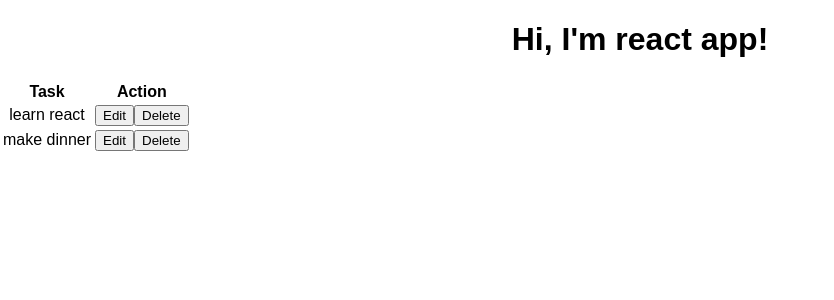
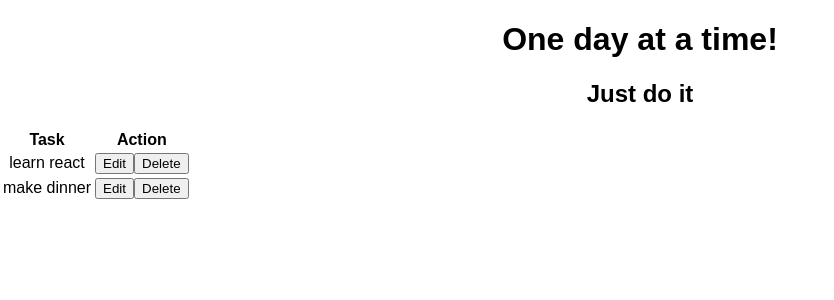
Before and after one commit to Loratadin/react-app, a React (Create React App) app: page / in a window 1280 px wide. Shown: the top 300 px of the page, without its empty margins (0-834 px from the left). Built offline with nearby package versions, Linux system fonts and the light colour scheme.

Commit message:
Change the header

```diff
--- a/src/App.js
+++ b/src/App.js
@@ -23,7 +23,8 @@ class App extends Component {
   render() {
     return (
       <div className="App">
-        <h1>Hi, I'm react app!</h1>
+        <h1>One day at a time!</h1>
+        <h2>Just do it</h2>
         <TodosList todos={this.state.todos}/>
       </div>
     );
```
